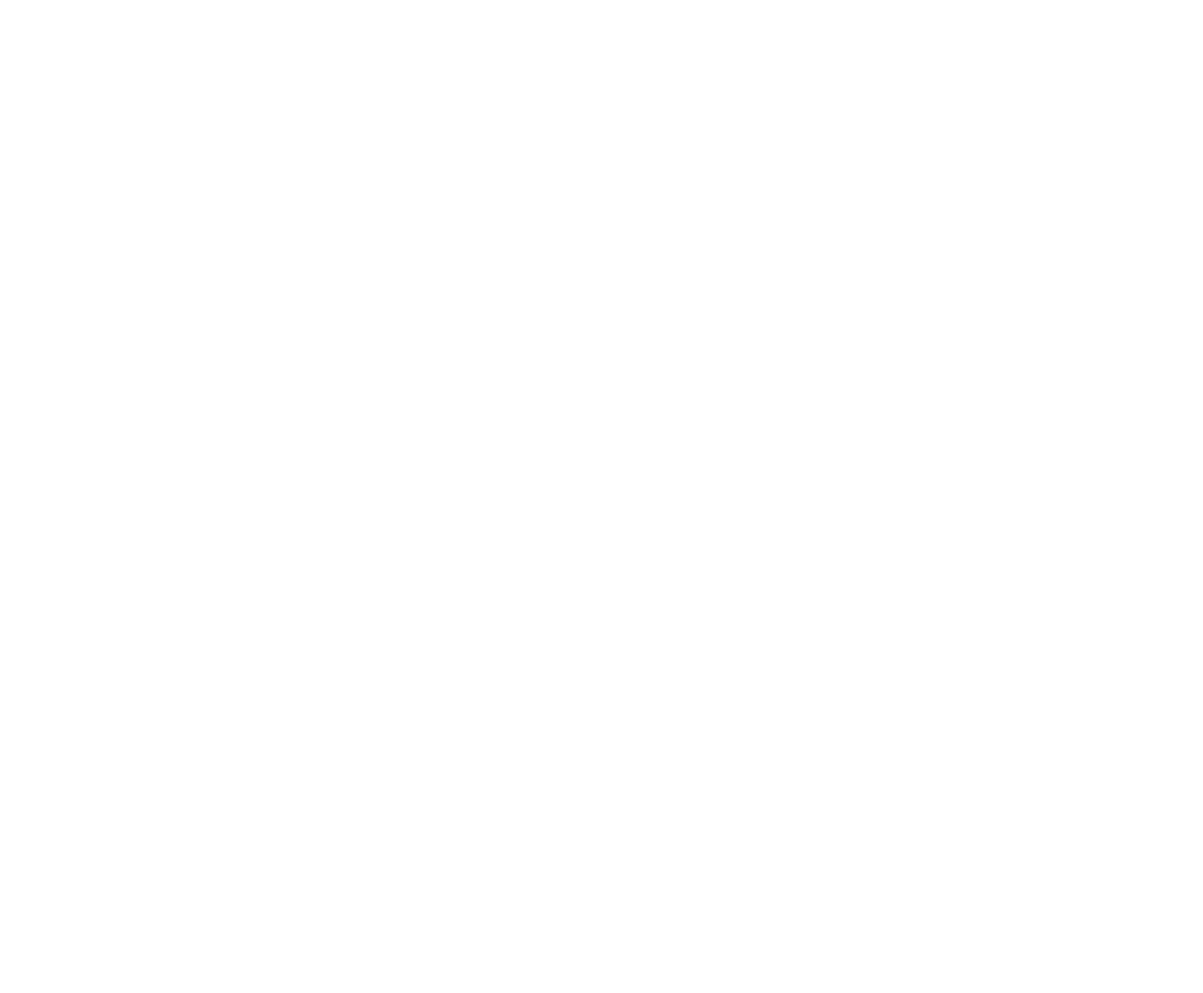
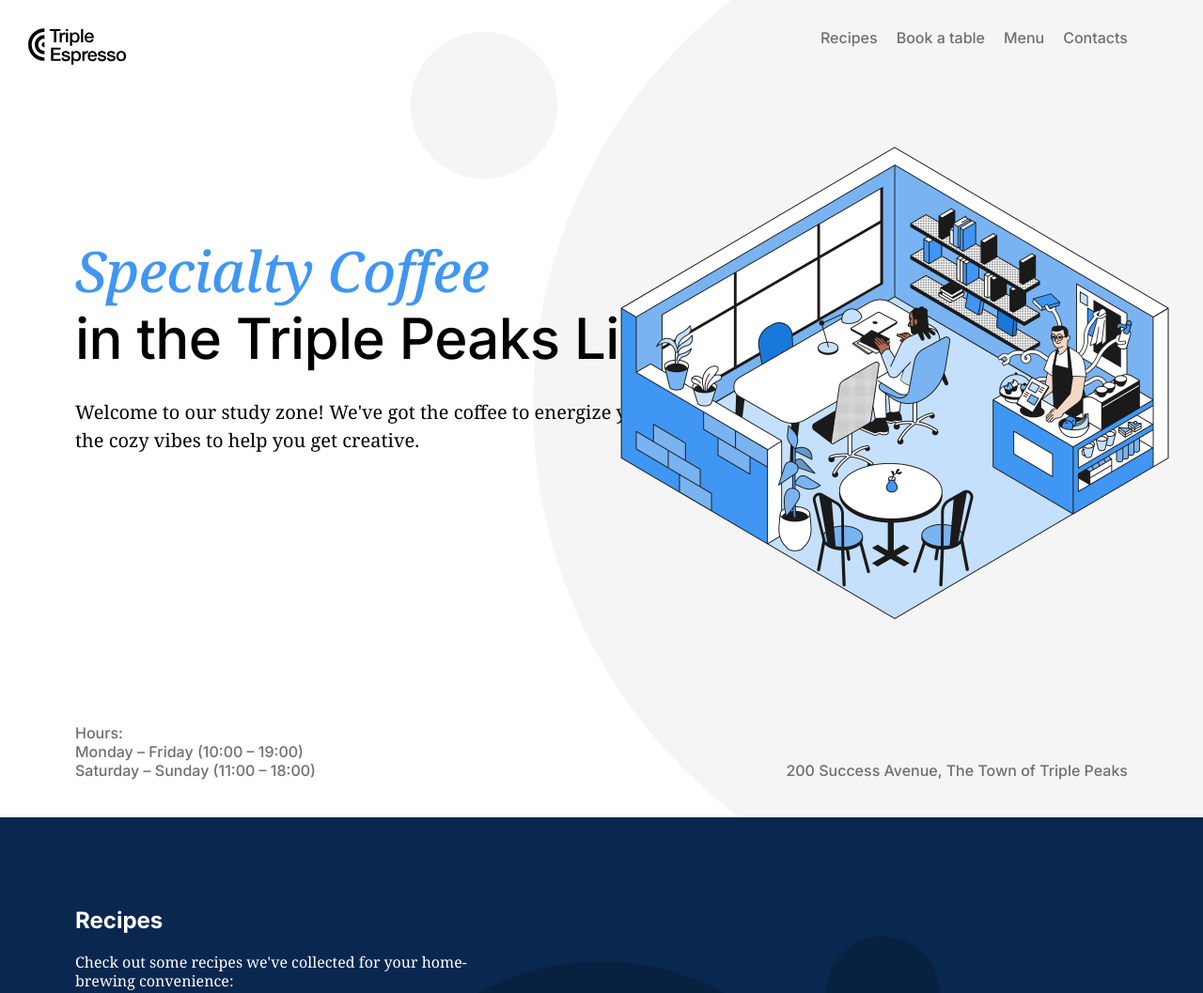
Before and after one commit to enyberg09/se_project_coffeeshop, a plain HTML site: page index.html in a window 1280 px wide. Shown: the top 1057 px of the page at 94% size. Before the commit the page ends 800 px from the top, so only its background shows below. Drawn offline with Linux system fonts and the light colour scheme.

Commit message:
New update for my project

```diff
--- a/index.html
+++ b/index.html
@@ -3,10 +3,8 @@
   <head>
     <meta charset="UTF-8" />
     <meta name="viewport" content="width=device-width, initial-scale=1.0" />
+    <title>Coffee Shop</title>
     <meta name="author" content="Elissa Nyberg" />
-    <title>Coffee Shop</title>
-    <meta name="description" content="Coffee Shop Landing Page" />
-    <meta name="keywords" content="HTML, CSS" />
     <link rel="stylesheet" href="./pages/index.css" />
     <link rel="stylesheet" href="./vendor/normalize.css" />
     <link rel="shortcut icon" href="favicon.ico" type="image/x-icon" />
@@ -19,14 +17,99 @@
   </head>
   <body>
     <div class="page">
-      <header class="header"></header>
+      <header class="header">
+        <nav class="nav">
+          <img
+            src="images/logo_coffeeshop_dark.svg"
+            alt="Triple Peaks Coffee Shop logo"
+            class="nav__logo"
+          />
+          <ul class="nav__links">
+            <li>
+              <a href="#recipes" class="nav__link">Recipes</a>
+            </li>
+            <li>
+              <a href="#book-a-table" class="nav__link">Book a table</a>
+            </li>
+            <li>
+              <a href="#menu" class="nav__link">Menu</a>
+            </li>
+            <li>
+              <a href="#contacts" class="nav__link">Contacts</a>
+            </li>
+          </ul>
+        </nav>
+        <h1 class="header__title">
+          <span class="header__span-accent">Specialty Coffee</span>in the Triple
+          Peaks Library
+        </h1>
+        <p class="header__description">
+          Welcome to our study zone! We've got the coffee to energize you and
+          the cozy vibes to help you get creative.
+        </p>
+        <img
+          src="./images/inside_coffee_shop.png"
+          alt="illustration of a coffee shop"
+          class="header__image"
+        />
+        <div class="header__footer">
+          <div>
+            <p class="header__paragraph">Hours:</p>
+            <p class="header__paragraph">Monday – Friday (10:00 – 19:00)</p>
+            <p class="header__paragraph">Saturday – Sunday (11:00 – 18:00)</p>
+          </div>
+          <p class="header__paragraph">
+            200 Success Avenue, The Town of Triple Peaks
+          </p>
+        </div>
+      </header>
       <main class="content">
-        <section class="recipes"></section>
-        <section class="reservation"></section>
-        <section class="menu"></section>
+        <section id="recipes" class="recipes">
+          <h2 class="recipes__title">Recipes</h2>
+          <p class="recipes__subtitle">
+            Check out some recipes we've collected for your home-brewing
+            convenience:
+          </p>
+          <ul class="recipes__videos">
+            <li>
+              <iframe
+                width="560"
+                height="315"
+                src="https://www.youtube.com/embed/j6VlT_jUVPc?si=mVOGsiw7lZ2KrS7d"
+                title="YouTube video player"
+                frameborder="0"
+                allow="accelerometer; autoplay; clipboard-write; encrypted-media; gyroscope; picture-in-picture; web-share"
+                referrerpolicy="strict-origin-when-cross-origin"
+                allowfullscreen
+              ></iframe>
+              <p class="recipes__video-caption">
+                <span>Aeropress recipe</span>
+                <span>~5min</span>
+              </p>
+            </li>
+            <li>
+              <iframe
+                width="560"
+                height="315"
+                src="https://www.youtube.com/embed/st571DYYTR8?si=KNfDfAXj7Cb3ER4J"
+                title="YouTube video player"
+                frameborder="0"
+                allow="accelerometer; autoplay; clipboard-write; encrypted-media; gyroscope; picture-in-picture; web-share"
+                referrerpolicy="strict-origin-when-cross-origin"
+                allowfullscreen
+              ></iframe>
+              <p class="recipes__video-caption">
+                <span>French press recipe</span>
+                <span>~15 min</span>
+              </p>
+            </li>
+          </ul>
+        </section>
+        <section id="book-a-table" class="reservation"></section>
+        <section id="menu" class="menu"></section>
         <section class="about"></section>
       </main>
-      <footer class="footer"></footer>
+      <footer id="contacts" class="footer"></footer>
     </div>
   </body>
 </html>
--- a/pages/index.css
+++ b/pages/index.css
@@ -6,3 +6,135 @@
   font-size: 16px;
   line-height: 20px;
 }
+
+.header {
+  padding: 30px 80px 40px;
+  background: center / cover no-repeat #fff url(../images/background_header.svg);
+  position: relative;
+  height: 800px;
+  display: flex;
+  flex-direction: column;
+}
+
+.header__title {
+  margin: 183px 0 0;
+  max-width: 729px;
+  font-family: "Inter", "Arial", Sans-serif;
+  font-weight: 500;
+  font-size: 60px;
+  line-height: 72px;
+  letter-spacing: -0.6px;
+}
+
+.header__span-accent {
+  display: block;
+  font-family: "Noto Serif", "Times New Roman", serif;
+  font-style: italic;
+  color: #3f96f3;
+}
+
+.header__description {
+  margin: 28px 0 0;
+  max-width: 683px;
+  font-family: "Noto Serif", "Times New Roman", serif;
+  font-size: 20px;
+  line-height: 30px;
+}
+
+.header__image {
+  position: absolute;
+  top: 124px;
+  right: 5px;
+  width: 646px;
+  height: 568px;
+}
+
+.header__footer {
+  margin-top: auto;
+  display: flex;
+  justify-content: space-between;
+  align-items: flex-end;
+}
+
+.header__paragraph {
+  margin: 0;
+  font-family: "Inter";
+  font-weight: 500;
+  font-size: 16px;
+  line-height: 20px;
+  color: #6f6f6f;
+}
+
+.nav {
+  display: flex;
+  justify-content: space-between;
+  font-family: "Inter", "Arial", Sans-serif;
+  font-style: normal;
+}
+
+.nav__links {
+  display: flex;
+  list-style-type: none;
+  gap: 20px;
+  padding: 0;
+  margin: 0;
+}
+
+.nav__logo {
+  width: 105px;
+  height: 39px;
+  position: relative;
+  left: -50px;
+}
+
+.nav__link {
+  font-weight: 500;
+  font-size: 16px;
+  line-height: 20px;
+  font-family: "Inter", "Arial", Sans-serif;
+  font-weight: 500;
+  font-size: 16px;
+  line-height: 20px;
+  color: #6f6f6f;
+  text-decoration: none;
+}
+
+.recipes {
+  color: #fff;
+  background-color: #0a2750;
+  background-image: url(../images/background_recipes.svg);
+  padding: 100px 80px 215px;
+  background-position: center;
+  background-size: cover;
+}
+
+.recipes__title {
+  margin: 0 0 24px;
+  max-width: 580px;
+  font-family: "Inter", "Arial", Sans-serif;
+}
+
+.recipes__subtitle {
+  margin: 0 0 80px;
+  max-width: 438px;
+  font-family: "Noto Serif", "Times New Roman", serif;
+}
+
+.recipes__videos {
+  display: flex;
+  justify-content: center;
+  gap: 40px;
+  padding: 24px;
+  list-style-type: none;
+}
+
+.recipes__video-caption {
+  display: flex;
+  justify-content: space-between;
+}
+
+.recipes__iframe {
+  width: 480px;
+  length: 273px;
+  gap: 40px;
+}
```
